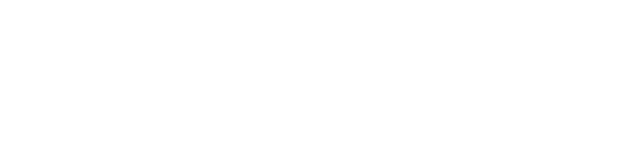
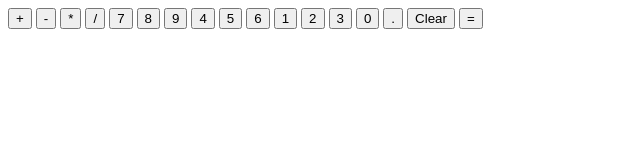
Before and after one commit to n1ckDotEXE/final-project-term1, a plain HTML site: page index.html in a window 1280 px wide. Shown: the whole page, without its empty margins (0-640 px from the left). Drawn offline with Linux system fonts and the light colour scheme.

Commit message:
Wireframe Updated

```diff
--- a/index.html
+++ b/index.html
@@ -3,9 +3,39 @@
 <head>
     <meta charset="UTF-8">
     <meta name="viewport" content="width=device-width, initial-scale=1.0">
-    <title>Document</title>
+    <title>The Coo-Coo Clock</title>
 </head>
 <body>
+    <div id="calc">
+        <!-- Calculator Screen -->
+        <div id="calcScreen">
 
+        </div>
+
+        <!-- Calculator Buttons -->
+        <div id="calcButtons">
+            <button class="button" id="buttonAdd">+</button>
+            <button class="button" id="buttonSubtract">-</button>
+            <button class="button" id="buttonMultiply">*</button>
+            <button class="button" id="buttonDivide">/</button>
+
+            <button class="button" id="button7">7</button>
+            <button class="button" id="button8">8</button>
+            <button class="button" id="button9">9</button>
+
+            <button class="button" id="button4">4</button>
+            <button class="button" id="button5">5</button>
+            <button class="button" id="button6">6</button>
+
+            <button class="button" id="button1">1</button>
+            <button class="button" id="button2">2</button>
+            <button class="button" id="button3">3</button>
+
+            <button class="button" id="button0">0</button>
+            <button class="button" id="buttonDecimal">.</button>
+            <button class="button" id="buttonClear">Clear</button>
+            <button class="button" id="buttonEqual">=</button>
+        </div>
+    </div>
 </body>
 </html>
```
Also changed, not shown: Screen Shot 2020-12-17 at 3.22.44 PM.png (deleted), assets/wireframe.png (added).
